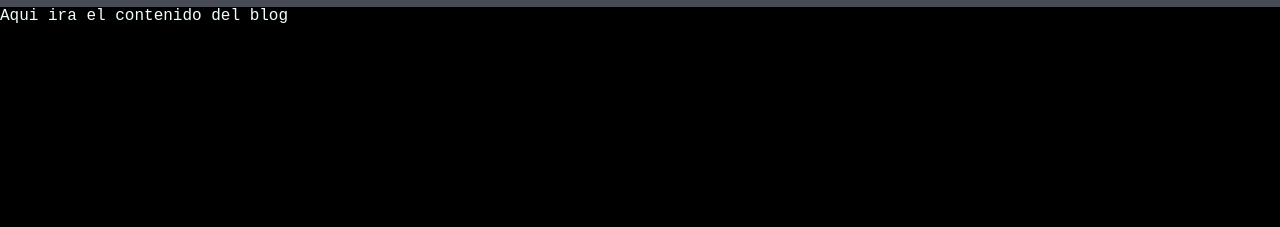
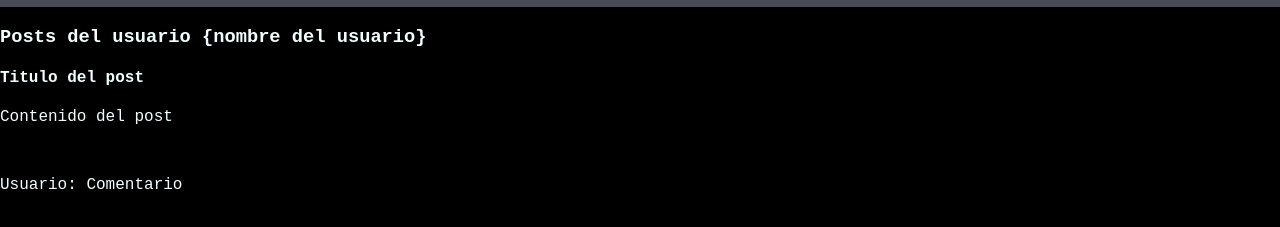
Before and after one commit to k4rloshack/curso-git, a plain HTML site: page index.html in a window 1280 px wide. Shown: the part 63-290 px from the top of the page. Drawn offline with Linux system fonts and the light colour scheme; a web font is replaced by a local one.

Commit message:
Add post html

```diff
--- a/index.html
+++ b/index.html
@@ -15,8 +15,14 @@
     <img class="logo"   src="img/index.png">
     <h1>Blog curso git & github</h1>
 </div>
-<div>
-    Aqui ira el contenido del blog
+<div class="container" id="content">
+    <h3>Posts del usuario {nombre del usuario}</h3>
+    <div class="post">
+        <h4>Titulo del post</h4>
+        <p>Contenido del post</p>
+        <br>
+        <p><span>Usuario:</span> Comentario</p>
+    </div>
 </div>
 </body>
 </html>
```
